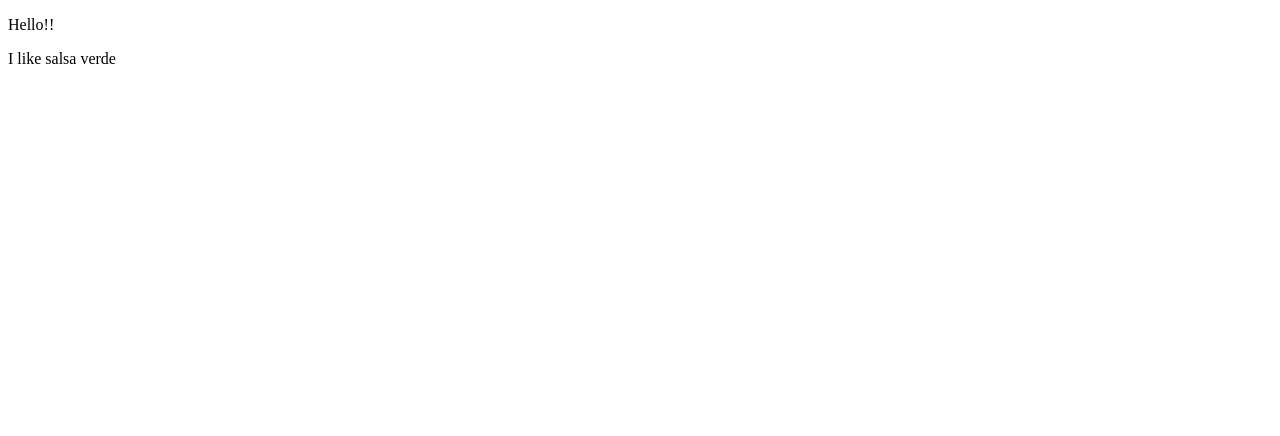
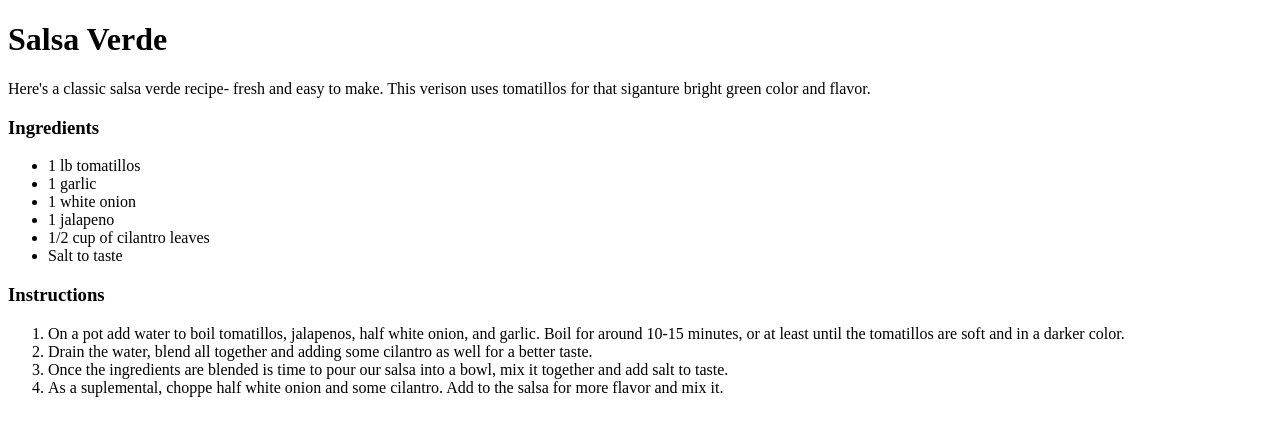
Before and after one commit to murasandev/dg-recipes, a plain HTML site: page pages/gabby/salsa-verde.html in a window 1280 px wide. Drawn offline with Linux system fonts and the light colour scheme.

Commit message:
Finish recipe

```diff
--- a/pages/gabby/salsa-verde.html
+++ b/pages/gabby/salsa-verde.html
@@ -1,12 +1,53 @@
 <!DOCTYPE html>
+
 <html lang="en">
+
 <head>
+
   <meta charset="UTF-8">
+
   <meta name="viewport" content="width=device-width, initial-scale=1.0">
-  <title>Document</title>
+
+  <title>Salsa Verde</title>
+
 </head>
+
 <body>
-  <p>Hello!!</p>
-  <p>I like salsa verde</p>
+
+  <h1>Salsa Verde</h1>
+
+  <p>Here's a classic salsa verde recipe- fresh and easy to make. This verison
+    uses tomatillos for that siganture bright green color and flavor.</p>
+
+    <h3>Ingredients</h3>
+
+    <ul>
+
+      <li>1 lb tomatillos</li>
+      <li>1 garlic</li>
+      <li>1 white onion</li>
+      <li>1 jalapeno</li>
+      <li>1/2 cup of cilantro leaves</li>
+      <li>Salt to taste</li>
+
+    </ul>
+
+    <h3>Instructions</h3>
+
+    <ol>
+
+      <li>On a pot add water to boil tomatillos, jalapenos, half white onion, and
+          garlic. Boil for around 10-15 minutes, or at least until the tomatillos
+          are soft and in a darker color.</li>
+      <li>Drain the water, blend all together and adding some cilantro as well for
+          a better taste.</li>
+      <li>Once the ingredients are blended is time to pour our salsa into a bowl, mix
+          it together and add salt to taste.</li>
+      <li>As a suplemental, choppe half white onion and some cilantro. Add to the
+          salsa for more flavor and mix it.</li>
+
+    </ol>
+
 </body>
+
 </html>
```
